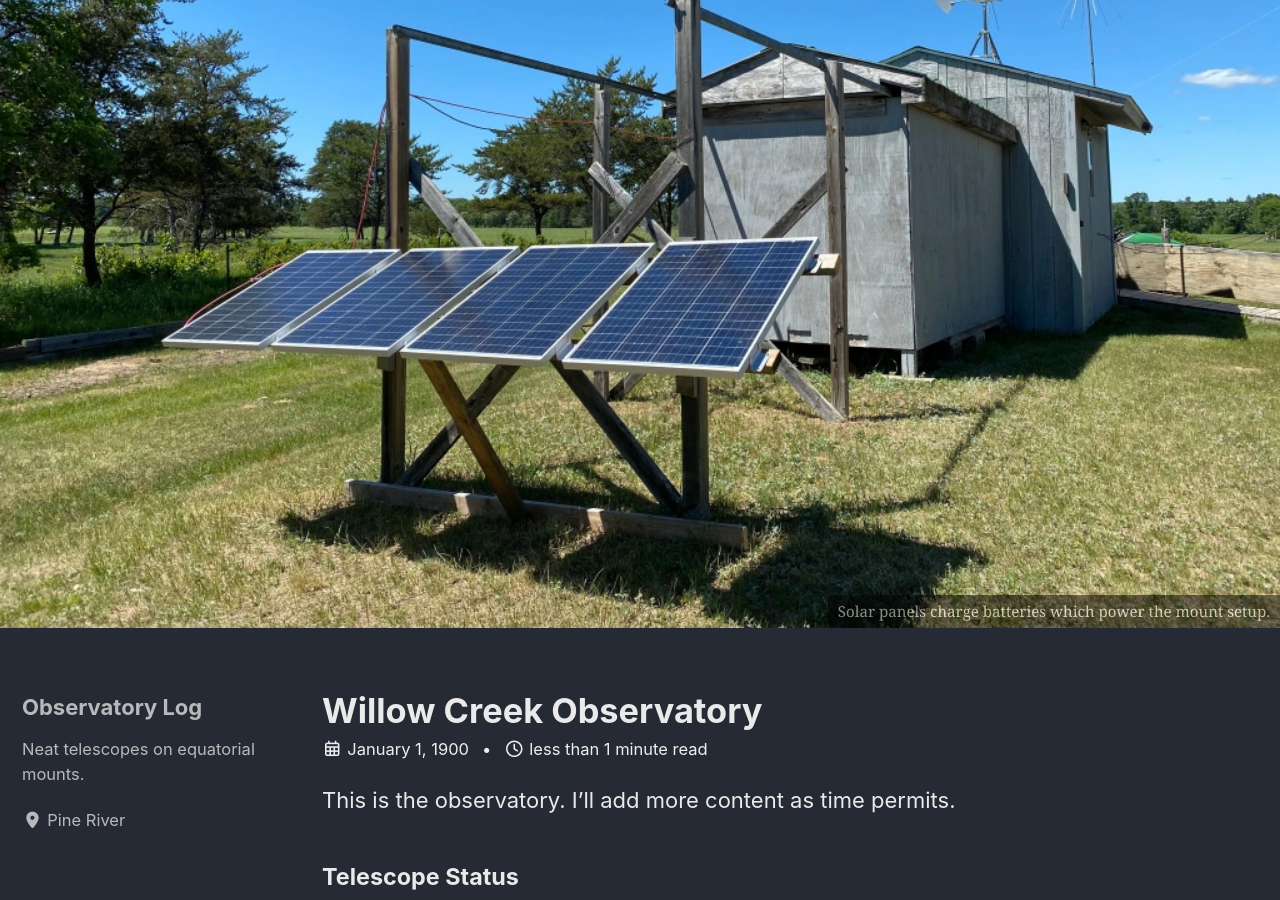
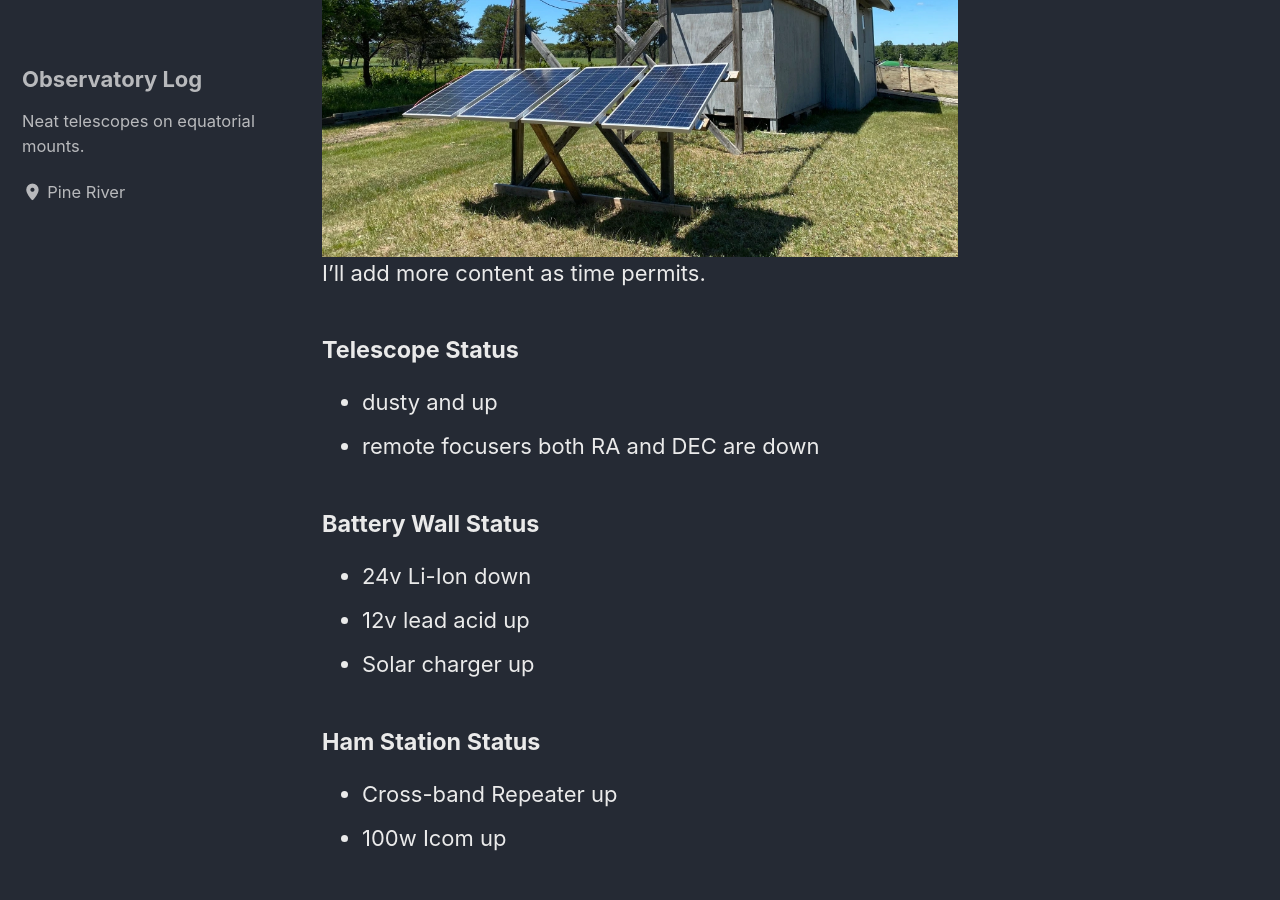
Before and after one commit to ethos101/ethos101.github.io, a Jekyll site: the page built from _posts/1900-01-01-about.md, in a window 1280 px wide and 900 px high, scrolled down 421 px. Built offline with Jekyll 4.4.1, drawn with Linux system fonts in a browser that asks for light colours; cached includes are drawn as plain includes.

Commit message:
add image to about

```diff
--- a/_posts/1900-01-01-about.md
+++ b/_posts/1900-01-01-about.md
@@ -1,10 +1,9 @@
 ---
 title: Willow Creek Observatory
-header:
-  image: /images/img_8396.webp
-  caption: "Solar panels charge batteries which power the mount setup."
+date: 1900-01-01
 ---
-This is the observatory. I'll add more content as time permits.
+![Observatory](/images/img_8396.webp)
+I'll add more content as time permits.
 
 #### Telescope Status
 - dusty and up
```
